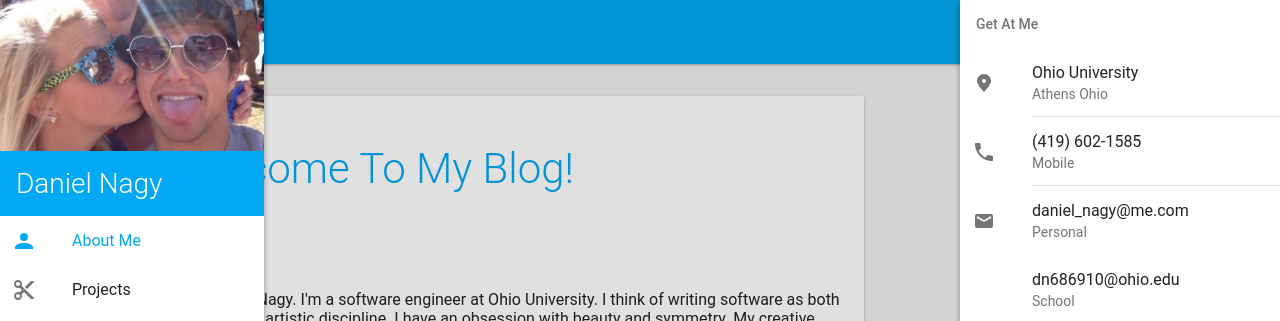
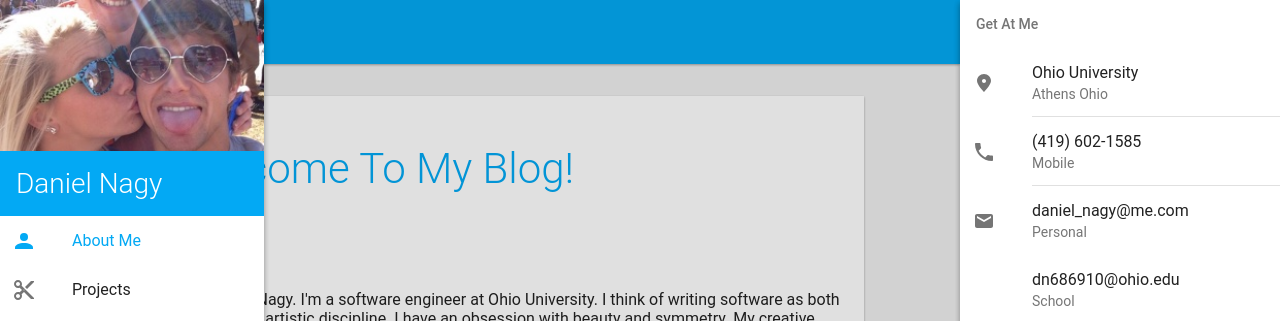
Before and after one commit to daniel-nagy/daniel-nagy.github.io, a website: page production/index.html in a window 1280 px wide. Both pictures are taken after a click on the button 36 px from the left and 32 px from the top of the page. Shown: the top 321 px of the page. Drawn offline with Linux system fonts and the light colour scheme; a script that the page names is missing.

```diff
--- a/app/styles/left-drawer.less
+++ b/app/styles/left-drawer.less
@@ -1,13 +1,17 @@
 drawer#left {
-  wallpaper {
+  profile {
+    position: relative;
     display: flex;
     flex-direction: column;
     justify-content: flex-end;
     height: 216px;
-    background-image: url('/media/profile.jpg');
-    background-repeat: no-repeat;
-    background-size: 100%;
-    background-position: bottom;
+    overflow: hidden;
+
+    img {
+      position: absolute;
+      width: 100%;
+      top: 0;
+    }
 
     .name {
       padding: 16px;
@@ -15,6 +19,7 @@
       font-weight: 300;
       color: #fff;
       background-color: @primary;
+      z-index: 1;
     }
   }
 }
--- a/production/templates/left-drawer.html
+++ b/production/templates/left-drawer.html
@@ -1,9 +1,7 @@
-<wallpaper flex>
-  <!-- <gravatar>
-    <img src="http://www.gravatar.com/avatar/ce39af8f31844dcf969a24bd9051d434"></img>
-  </gravatar> -->
+<profile flex>
+  <img src="media/profile.jpg">
   <div class="name">Daniel Nagy</div>
-</wallpaper>
+</profile>
 
 <scroll>
 
```
Also changed, not shown: app/templates/left-drawer.html (+3 -5 lines), production/style.min.css.
